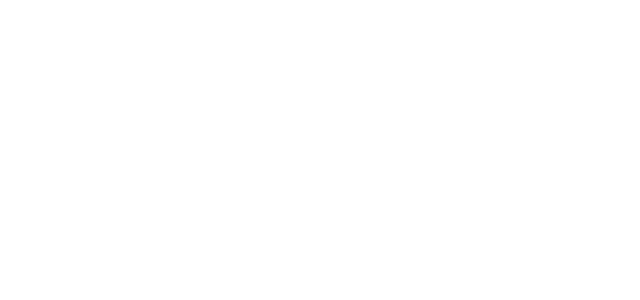
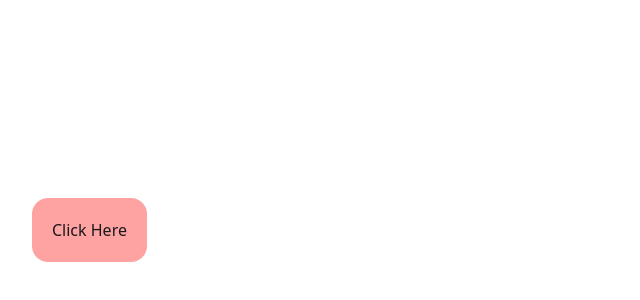
Before and after one commit to Ishrz/Weather-Application-using-Redux, a React (Vite) app: page / in a window 1280 px wide. Shown: the part 202-502 px from the top of the page, without its empty margins (0-640 px from the left). Built offline with nearby package versions, Linux system fonts and the light colour scheme.

Commit message:
added thunk and devtool in middleware and fetch data from api in store

```diff
--- a/package.json
+++ b/package.json
@@ -16,6 +16,7 @@
     "react-dom": "^19.2.0",
     "react-redux": "^9.2.0",
     "redux": "^5.0.1",
+    "redux-thunk": "^3.1.0",
     "tailwindcss": "^4.1.18"
   },
   "devDependencies": {
--- a/src/App.jsx
+++ b/src/App.jsx
@@ -1,9 +1,24 @@
 import './App.css'
+import {useDispatch} from 'react-redux'
+import {fetchWeather} from './store/actions/weatherAction'
 
 const App = () => {
+  const dispatch=useDispatch()
+
+  const clickHandler= ()=>{
+    let data= dispatch(fetchWeather("pune"))
+    console.log(data)
+
+  }
+
+
+
+
   return (
-    <div className=''>
-
+    <div className='w-full h-screen flex place-items-center'>
+      <button onClick={clickHandler} className='bg-red-300 p-5 rounded-2xl'>
+        Click Here
+      </button>
     </div>
   )
 }
--- a/src/config/axios.js
+++ b/src/config/axios.js
@@ -2,7 +2,7 @@
 
 const api=axios.create(
     {
-        baseURL:"https://pro.openweathermap.org/data/2.5/forecast/?q=",
+        baseURL:"https://pro.openweathermap.org/data/2.5/",
     }
 )
 
--- a/src/store/actions/weatherAction.js
+++ b/src/store/actions/weatherAction.js
@@ -36,7 +36,13 @@
     }
 }
 
-export const fetchWeather = (city='pune')=>{
-    response= api.get(`${city}&appid=${API_KEY}`)
+
+export const fetchWeather = (city)=>{
+    return async (dispatch) =>{
+        let forecastDetails=await api.get(`forecast?q=${city}&appid=${API_KEY}`)
+
+        let currentWeatherDetails=await api.get(`weather?q=${city}&appid=${API_KEY}`)
+
+    }
 
 }
--- a/src/store/store.js
+++ b/src/store/store.js
@@ -1,8 +1,15 @@
-import {createStore} from 'redux'
+import {applyMiddleware, compose, createStore} from 'redux'
 import { weatherReducer } from './reducers/weatherReducer';
+import {thunk} from 'redux-thunk'
+
+const reduxDevtools= window.__REDUX_DEVTOOLS_EXTENSION__ && window.__REDUX_DEVTOOLS_EXTENSION__();
 
 const store=createStore(
-    weatherReducer
+    weatherReducer,
+    compose(
+        applyMiddleware(thunk),
+        // reduxDevtools
+    )
 );
 
 export default store;
```
Also changed, not shown: 2 other files (tests, documents, lock files or other folders).
